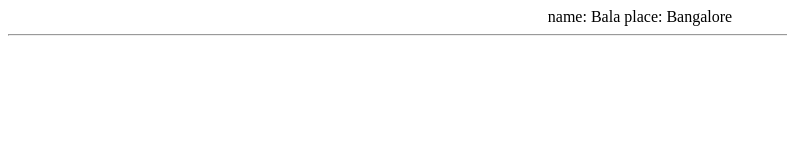
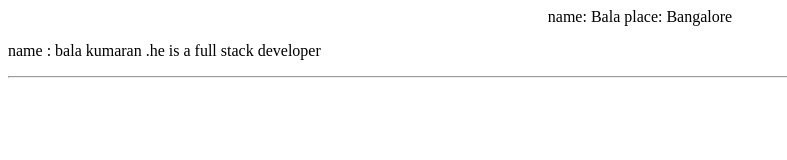
Before and after one commit to balakumaran05/gitrepo3, a plain HTML site: page index.html in a window 1280 px wide. Shown: the whole page, without its empty margins (0-787 px from the left). Drawn offline with Linux system fonts and the light colour scheme.

Commit message:
paragraph added..

```diff
--- a/index.html
+++ b/index.html
@@ -2,4 +2,5 @@
   name: Bala
   place: Bangalore
 </center>
+<p>name : bala kumaran .he is a full stack developer</p>
 <hr>
```
